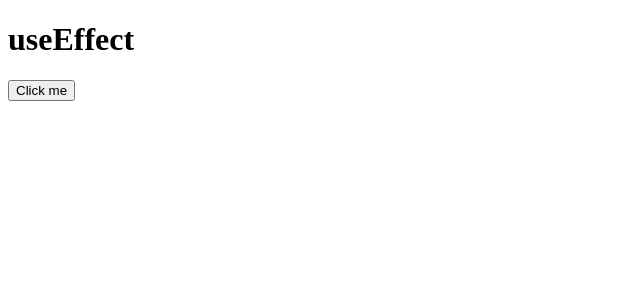
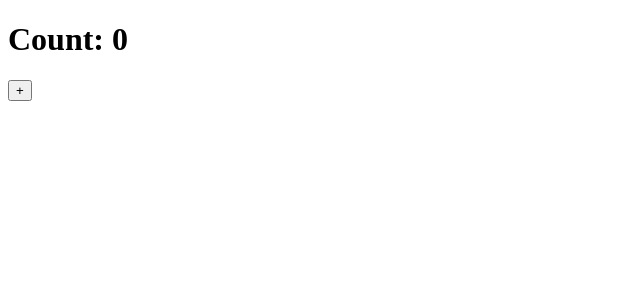
Before and after one commit to hoanganit19/unicode_online_reactjs03, a React (Vite) app: page / in a window 1280 px wide. Shown: the top 300 px of the page, without its empty margins (0-640 px from the left). Built offline with nearby package versions, Linux system fonts and the light colour scheme.

Commit message:
Cac gia tri dependencies trong useEffect

```diff
--- a/src/App.jsx
+++ b/src/App.jsx
@@ -1,24 +1,9 @@
-import { useEffect } from "react";
-import { useState } from "react";
+import Counter from "./components/Counter";
 
 const App = () => {
-  const [title, setTitle] = useState("");
-  const handleClick = () => {
-    setTitle("Hello anh em");
-    console.log(1);
-  };
-  useEffect(() => {
-    if (title) {
-      document.title = title;
-      console.log(2);
-    }
-  });
   return (
     <div>
-      <h1>useEffect</h1>
-      {console.log(3)}
-      <h2>{title}</h2>
-      <button onClick={handleClick}>Click me</button>
+      <Counter />
     </div>
   );
 };
--- /dev/null
+++ b/src/components/Counter.jsx
@@ -0,0 +1,26 @@
+import { useEffect, useState } from "react";
+
+let a = 0;
+const Counter = () => {
+  const [count, setCount] = useState(0);
+  const handleIncrement = () => {
+    setCount(count + 1);
+    if (count >= 4 && count <= 9) {
+      a++;
+    }
+  };
+  useEffect(() => {
+    console.log("Effect", count);
+  }, [a]);
+  return (
+    <div>
+      <h1>Count: {count}</h1>
+      {console.log("Render", count)}
+      <button onClick={handleIncrement}>+</button>
+    </div>
+  );
+};
+
+export default Counter;
+
+//Mount, Unmount
```
Also changed, not shown: src/App01.jsx (added, +26 -0 lines).
